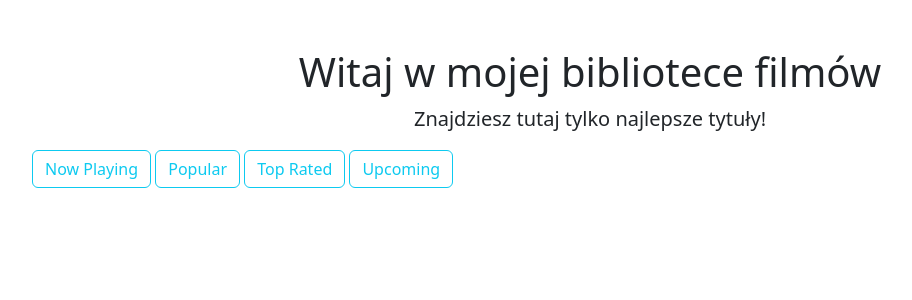
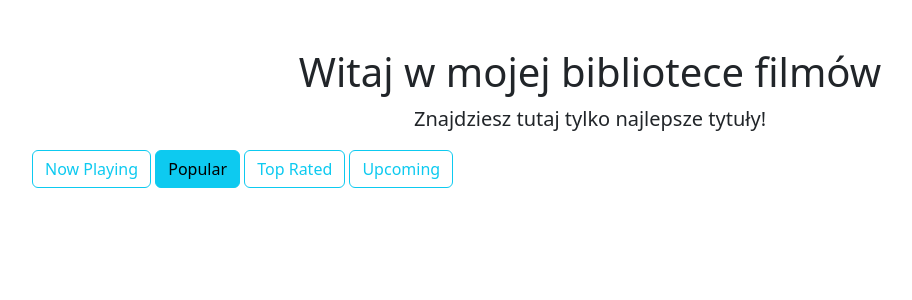
Before and after one commit to martabialecka/movies_catalogue, a Flask app: page / in a window 1280 px wide. Shown: the part 56-356 px from the top of the page, without its empty margins (50-962 px from the left). Run offline with Flask 2, Linux system fonts and the light colour scheme; data that the repository does not hold is empty.

Commit message:
Active button

```diff
--- a/templates/homepage.html
+++ b/templates/homepage.html
@@ -7,7 +7,7 @@
     </div>
     <div class="col-lg-12 mb-4">
     {% for type in movie_list_types %}
-        <a href="{{ url_for('homepage', list_type = type) }}" class="btn btn-outline-info">{{type|replace('_', ' ')|title()}}</a>
+        <a href="{{ url_for('homepage', list_type = type) }}" class="btn btn{{'-outline' if current_list != type else ''}}-info">{{type|replace('_', ' ')|title()}}</a>
     {% endfor %}
     </div>
     {% for movie in movies %}
```
